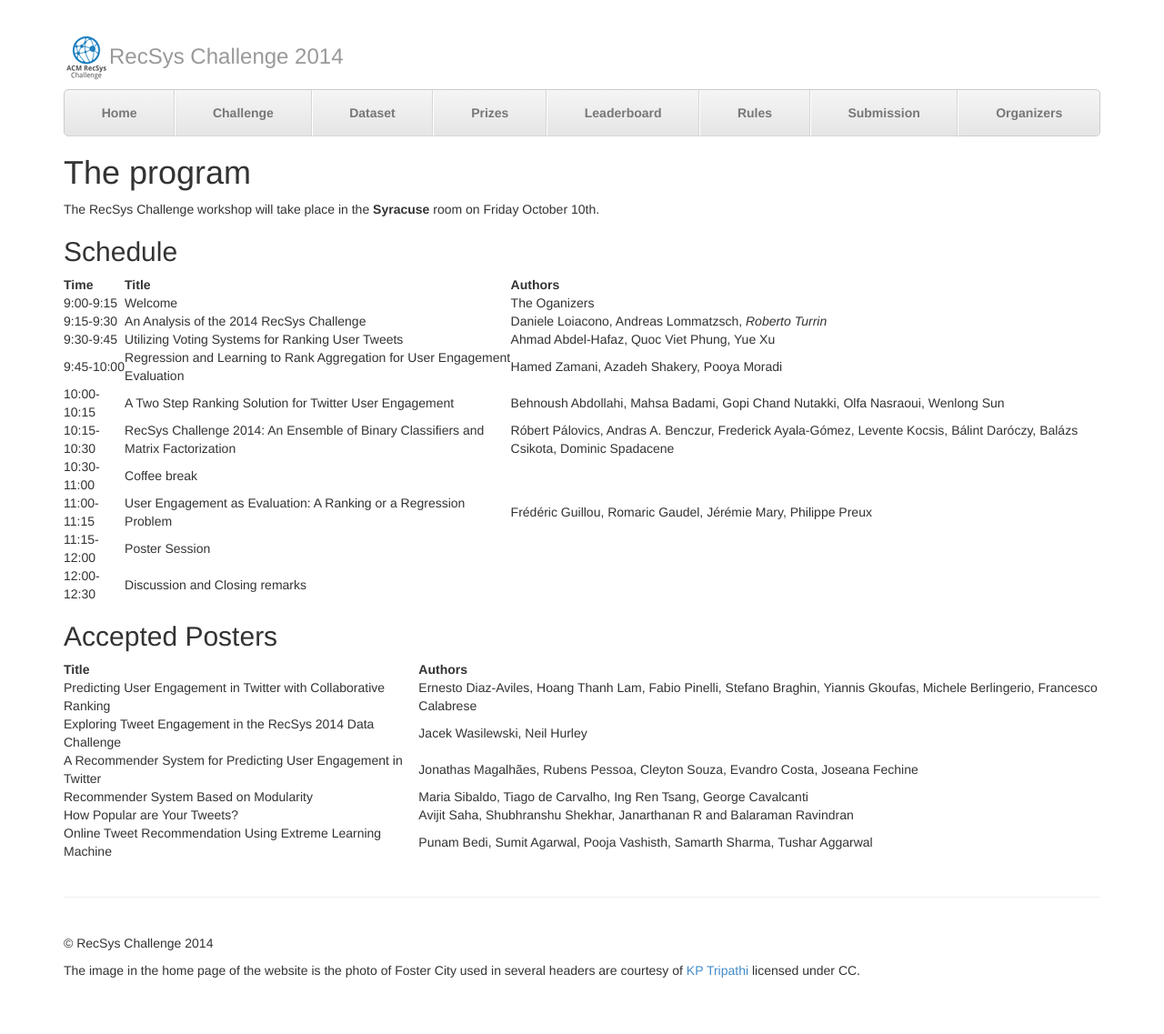
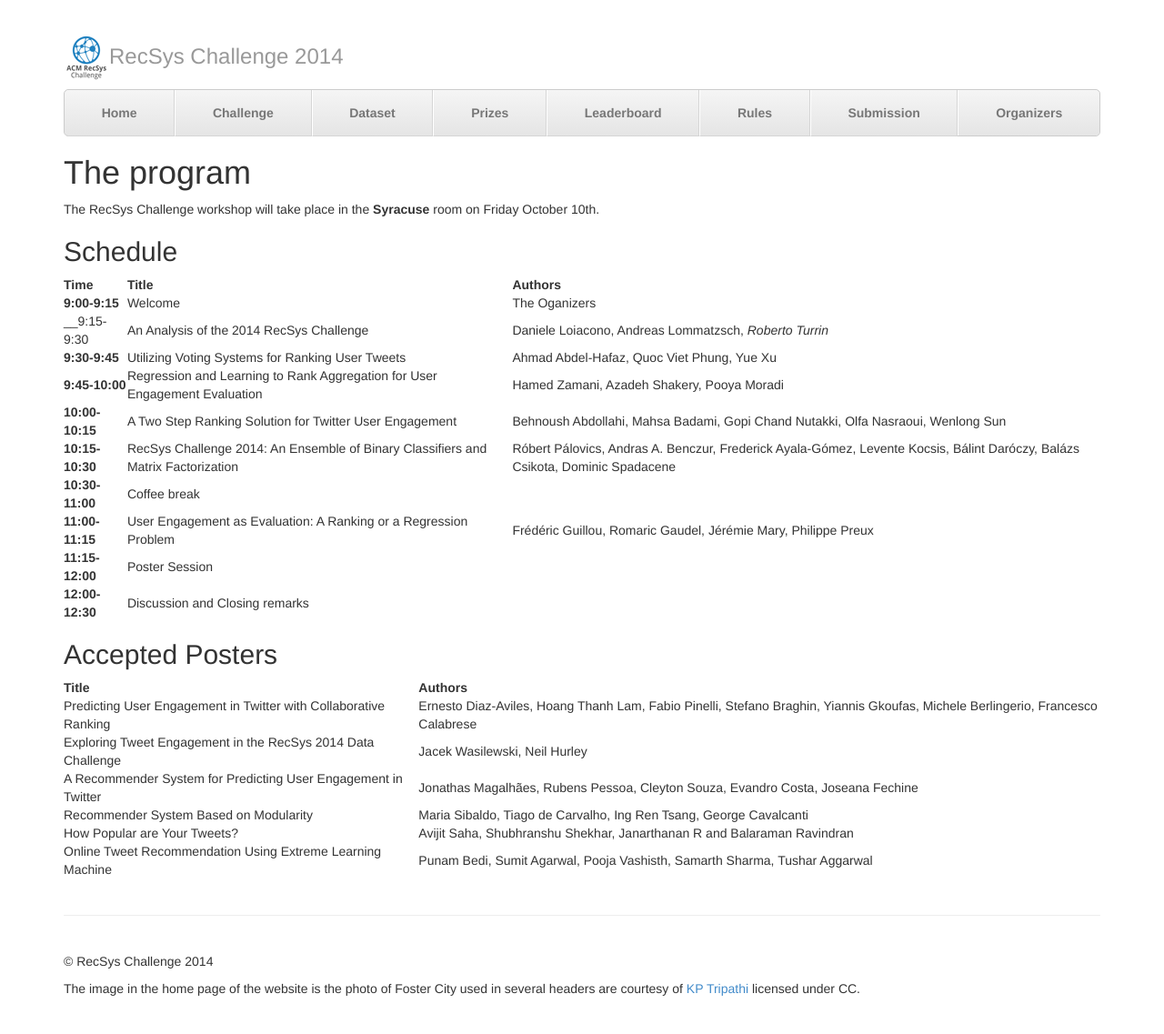
Before and after one commit to recsyschallenge/2014, a Jekyll site: the page built from program/index.md, in a window 1280 px wide. Shown: the whole page at 91% size. Built offline with Jekyll 4.4.1, drawn with Linux system fonts in a browser that asks for light colours; Markdown is read by kramdown in place of the engine named in the settings.

```diff
--- a/program/index.md
+++ b/program/index.md
@@ -9,16 +9,16 @@ The RecSys Challenge workshop will take place in the __Syracuse__ room on Friday
 
 Time | Title | Authors
 --- | --- | ---
-9:00-9:15 | Welcome | The Oganizers
-9:15-9:30 | An Analysis of the 2014 RecSys Challenge | Daniele Loiacono, Andreas Lommatzsch, _Roberto Turrin_
-9:30-9:45 | Utilizing Voting Systems for Ranking User Tweets | Ahmad Abdel-Hafaz, Quoc Viet Phung, Yue Xu
-9:45-10:00 | Regression and Learning to Rank Aggregation for User Engagement Evaluation | Hamed Zamani, Azadeh Shakery, Pooya Moradi
-10:00-10:15 | A Two Step Ranking Solution for Twitter User Engagement | Behnoush Abdollahi, Mahsa Badami, Gopi Chand Nutakki, Olfa Nasraoui, Wenlong Sun
-10:15-10:30 | RecSys Challenge 2014: An Ensemble of Binary Classifiers and Matrix Factorization | Róbert Pálovics, Andras A. Benczur, Frederick Ayala-Gómez, Levente Kocsis, Bálint Daróczy, Balázs Csikota, Dominic Spadacene
-10:30-11:00| Coffee break |
-11:00-11:15 | User Engagement as Evaluation: A Ranking or a Regression Problem | Frédéric Guillou, Romaric Gaudel, Jérémie Mary, Philippe Preux
-11:15-12:00 | Poster Session  |
-12:00-12:30 | Discussion and Closing remarks
+__9:00-9:15__ | Welcome | The Oganizers
+__9:15-9:30 | An Analysis of the 2014 RecSys Challenge | Daniele Loiacono, Andreas Lommatzsch, _Roberto Turrin_
+__9:30-9:45__ | Utilizing Voting Systems for Ranking User Tweets | Ahmad Abdel-Hafaz, Quoc Viet Phung, Yue Xu
+__9:45-10:00__ | Regression and Learning to Rank Aggregation for User Engagement Evaluation | Hamed Zamani, Azadeh Shakery, Pooya Moradi
+__10:00-10:15__ | A Two Step Ranking Solution for Twitter User Engagement | Behnoush Abdollahi, Mahsa Badami, Gopi Chand Nutakki, Olfa Nasraoui, Wenlong Sun
+__10:15-10:30__ | RecSys Challenge 2014: An Ensemble of Binary Classifiers and Matrix Factorization | Róbert Pálovics, Andras A. Benczur, Frederick Ayala-Gómez, Levente Kocsis, Bálint Daróczy, Balázs Csikota, Dominic Spadacene
+__10:30-11:00__ | Coffee break |
+__11:00-11:15__ | User Engagement as Evaluation: A Ranking or a Regression Problem | Frédéric Guillou, Romaric Gaudel, Jérémie Mary, Philippe Preux
+__11:15-12:00__ | Poster Session  |
+__12:00-12:30__ | Discussion and Closing remarks
 
 ##Accepted Posters
 
```
